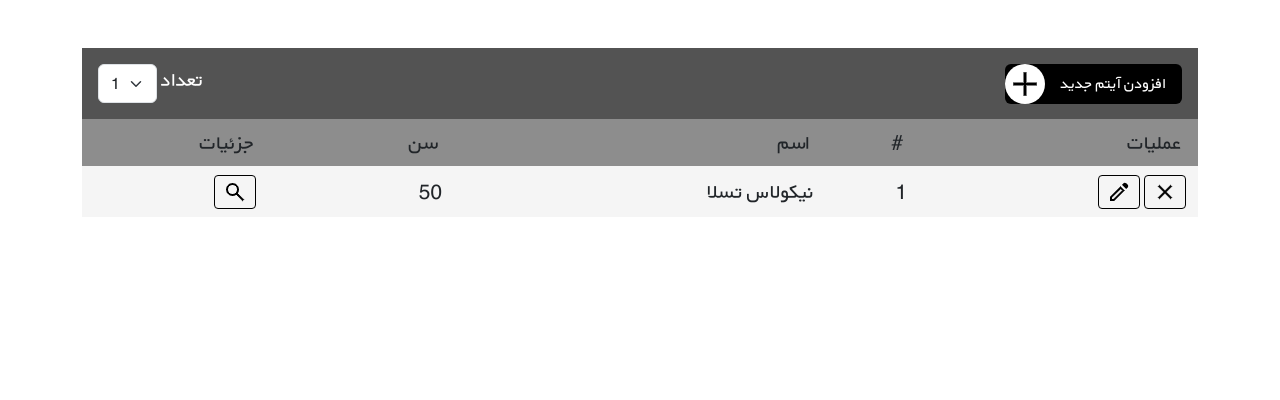
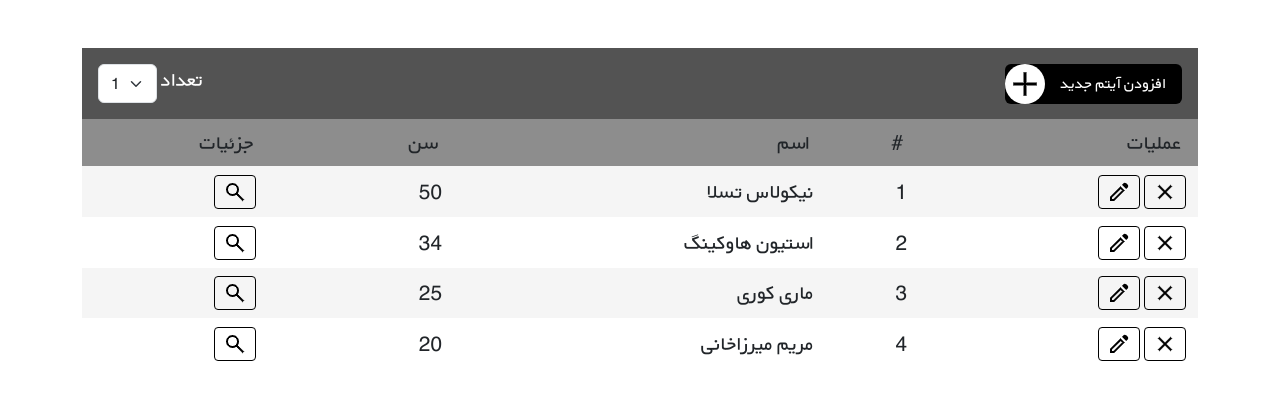
Before and after one commit to mohammad-asadollahi7/HW-git-part2, a plain HTML site: page index.html in a window 1280 px wide. Drawn offline with nearby package versions, Linux system fonts and the light colour scheme.

Commit message:
Add other rows

```diff
--- a/index.html
+++ b/index.html
@@ -47,11 +47,43 @@
             <div class="col size13rem">
                 <button class="btn border-black btn-sm" type="button"><img src="img/search.png"></button>
             </div>
-
         </div>
-        <div class="row"></div>
-        <div class="row"></div>
-        <div class="row"></div>
+        <div class="row mx-0 py-2  bg-white align-items-center">
+            <div class="col-3 size13rem">
+                <button class="btn border-black btn-sm" type="button"> <img src="img/close.png"> </button>
+                <button class="btn border-black btn-sm" type="button"> <img src="img/edit.png"> </button>
+            </div>
+            <div class="col-1 size13rem">2 </div>
+            <div class="col-4 size13rem">استیون هاوکینگ </div>
+            <div class="col size13rem">34</div>
+            <div class="col size13rem">
+                <button class="btn border-black btn-sm" type="button"><img src="img/search.png"></button>
+            </div>
+        </div>
+        <div class="row mx-0 py-2  color3 align-items-center">
+            <div class="col-3 size13rem">
+                <button class="btn border-black btn-sm" type="button"> <img src="img/close.png"> </button>
+                <button class="btn border-black btn-sm" type="button"> <img src="img/edit.png"> </button>
+            </div>
+            <div class="col-1 size13rem">3 </div>
+            <div class="col-4 size13rem">ماری کوری</div>
+            <div class="col size13rem">25</div>
+            <div class="col size13rem">
+                <button class="btn border-black btn-sm" type="button"><img src="img/search.png"></button>
+            </div>
+        </div>
+        <div class="row mx-0 py-2 bg-white align-items-center">
+            <div class="col-3 size13rem">
+                <button class="btn border-black btn-sm" type="button"> <img src="img/close.png"> </button>
+                <button class="btn border-black btn-sm" type="button"> <img src="img/edit.png"> </button>
+            </div>
+            <div class="col-1 size13rem">4 </div>
+            <div class="col-4 size13rem">مریم میرزاخانی </div>
+            <div class="col size13rem">20</div>
+            <div class="col size13rem">
+                <button class="btn border-black btn-sm" type="button"><img src="img/search.png"></button>
+            </div>
+        </div>
         <div class="row"></div>
         <div class="row"></div>
     </div>
```
